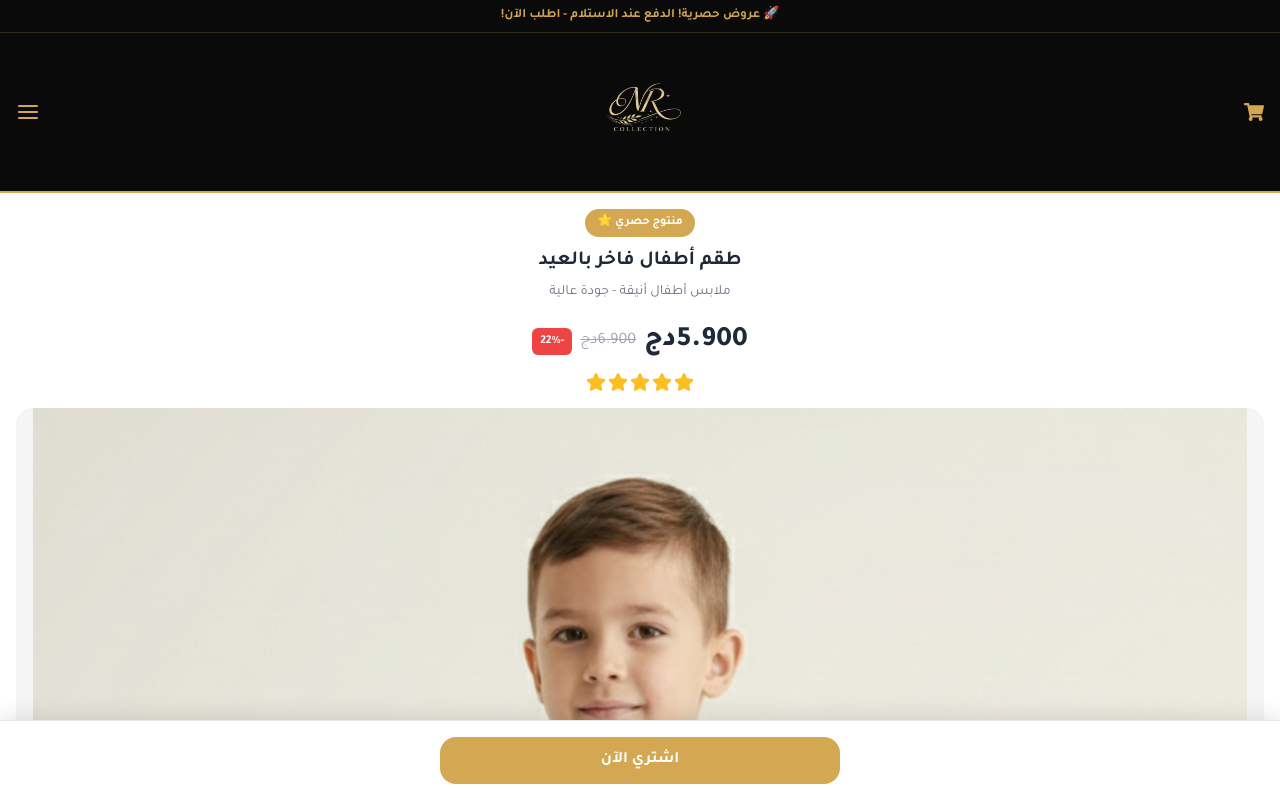
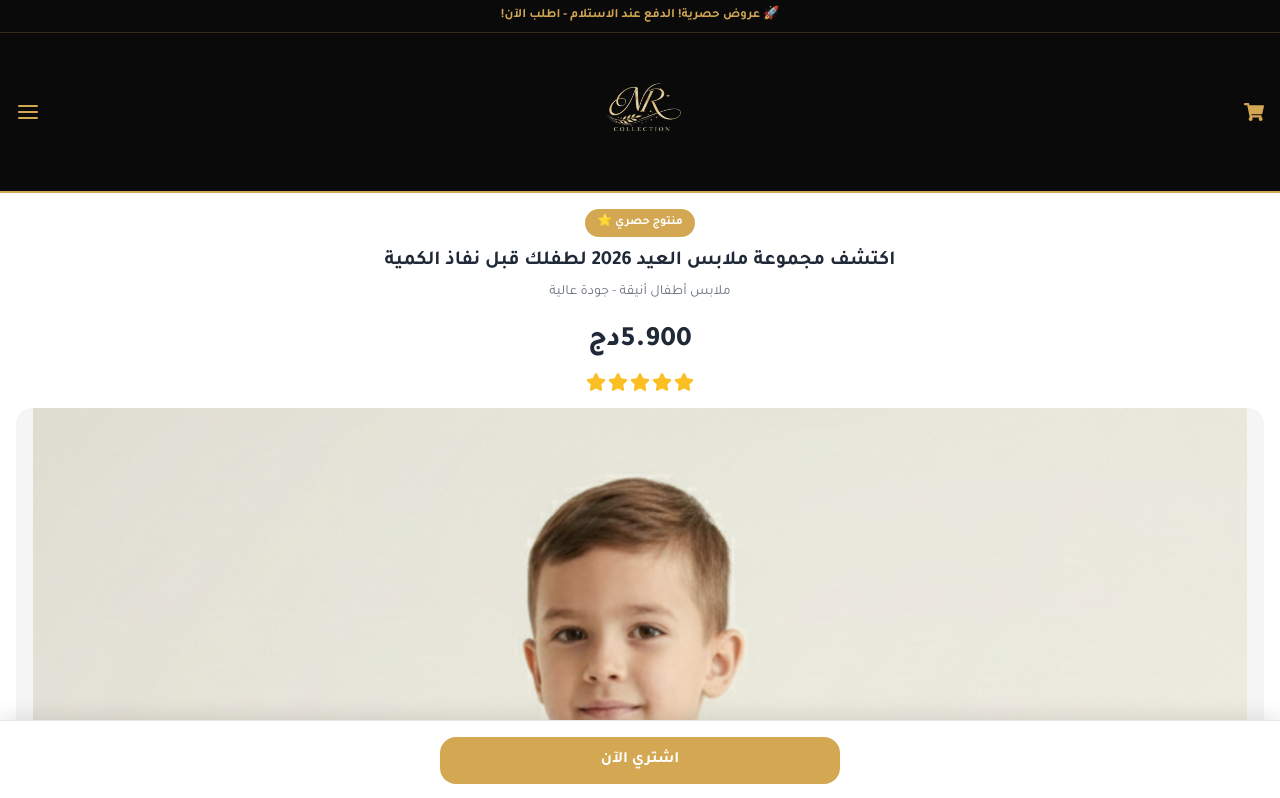
Before and after one commit to ilyaaaaaaasazerty/nr-collection, a React (Vite) app: page / in a window 1280 px wide. Shown: the top 798 px of the page. Built offline with nearby package versions, Linux system fonts and the light colour scheme.

Commit message:
fix: restore missing error state in Admin.jsx to prevent crash

```diff
--- a/src/App.jsx
+++ b/src/App.jsx
@@ -28,11 +28,9 @@ function Storefront() {
   const products = [
     {
       id: 1,
-      name: 'طقم أطفال فاخر بالعيد',
+      name: 'اكتشف مجموعة ملابس العيد 2026 لطفلك قبل نفاذ الكمية ',
       subtitle: 'ملابس أطفال أنيقة - جودة عالية',
       price: 5900,
-      oldPrice: 6900,
-      discount: 22,
       images: [
         '/products/product1.png',
         '/products/product2.png',
@@ -53,10 +51,11 @@ function Storefront() {
         { name: 'زيتي', hex: '#313323' },
       ],
       features: [
-        'قماش عالي الجودة مريح للأطفال',
-        'تصميم أنيق يناسب جميع المناسبات',
-        'سهل الغسل والكي',
-        'ألوان ثابتة لا تبهت مع الغسل',
+        'جودة عالية',
+        'تصميم عصري ',
+        'راحة طوال اليوم لطفلك',
+        'اجعل العيد اكثر تميزا مع nr collection 2026',
+        'اطلب الان و دع طفلك يعيش فرحة العيد بأناقة'
       ],
     },
   ]
@@ -66,7 +65,7 @@ function Storefront() {
   const quantityOptions = [
     { qty: 1, label: 'قطعة واحدة', price: product.price },
     { qty: 2, label: 'قطعتين', price: product.price * 2 - 500 },
-    { qty: 3, label: 'ثلاث قطع', price: product.price * 3 - 1200 },
+
   ]
 
   const wilayas = [
@@ -160,8 +159,6 @@ function Storefront() {
 
             <div className="price-container">
               <span className="price-current">{formatPrice(product.price)}</span>
-              <span className="price-old">{formatPrice(product.oldPrice)}</span>
-              <span className="discount-badge">-{product.discount}%</span>
             </div>
 
             <div className="star-rating">
--- a/src/pages/Admin.jsx
+++ b/src/pages/Admin.jsx
@@ -7,6 +7,7 @@ export default function Admin() {
     const [isLoggedIn, setIsLoggedIn] = useState(false);
     const [password, setPassword] = useState('');
     const [loading, setLoading] = useState(false);
+    const [error, setError] = useState('');
 
     // Simple password protection
     const handleLogin = (e) => {
```
